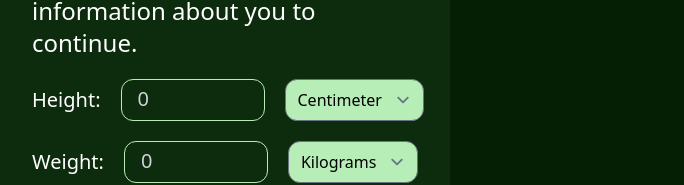
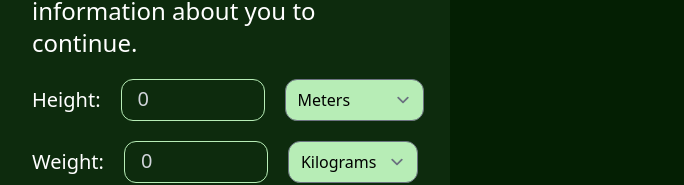
Before and after one commit to HassanElDessouki/MealPal, a React (Create React App) app in the folder client/: page / in a window 1280 px wide. Both pictures are taken after typing "Sample" into the empty fields and a click on the button "Continue". Shown: the part 257-442 px from the top of the page, without its empty margins (447-1131 px from the left). Built offline with nearby package versions, Linux system fonts and the light colour scheme.

Commit message:
Fixed some Issues

```diff
--- a/client/src/Pages/BMI.jsx
+++ b/client/src/Pages/BMI.jsx
@@ -97,7 +97,7 @@ export default function BMIScreen() {
       (state.user_units.height * state.user_units.height); */
 
     const bmi_calculation =
-      state.user_units.weight / (state.user_units.height / 100) ** 2;
+      state.user_units.weight / (state.user_units.height) ** 2;
     setBmi(bmi_calculation.toFixed(2));
     console.log("BMI.jsx, height: ", state.user_units.height);
     console.log("BMI.jsx, weight: ", state.user_units.weight);
--- a/client/src/Pages/User_Measurements.jsx
+++ b/client/src/Pages/User_Measurements.jsx
@@ -5,7 +5,7 @@ import { actions } from "../Utils/Reducers";
 
 export default function UserMeasurements() {
   const [height, setHeight] = useState("");
-  const [heightUnit, setHeightUnit] = useState("cm");
+  const [heightUnit, setHeightUnit] = useState("m");
   const [weight, setWeight] = useState("");
   const [weightUnit, setWeightUnit] = useState("kg");
   const [age, setAge] = useState("");
```
Also changed, not shown: 1 other file (tests, documents, lock files or other folders).
